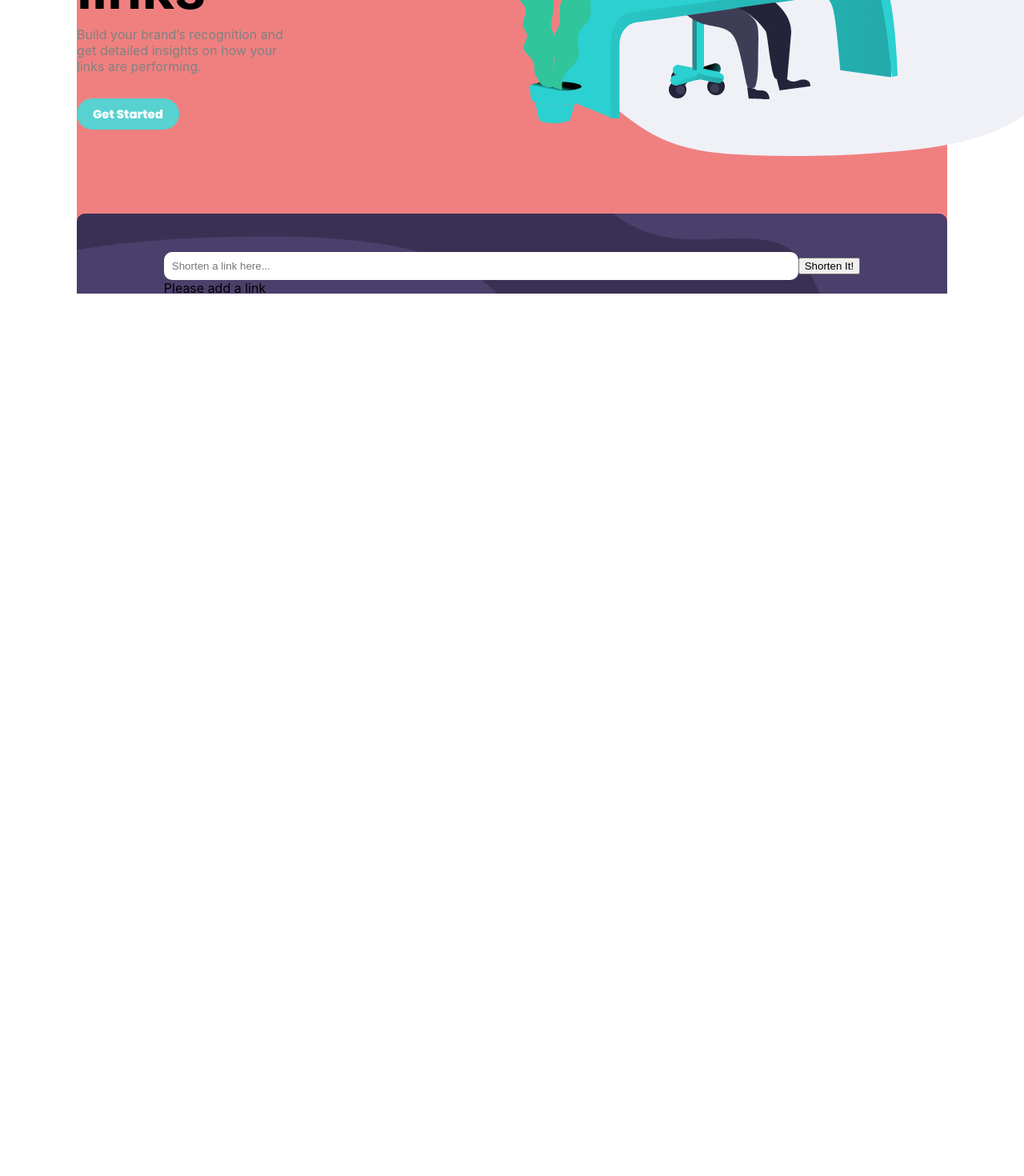
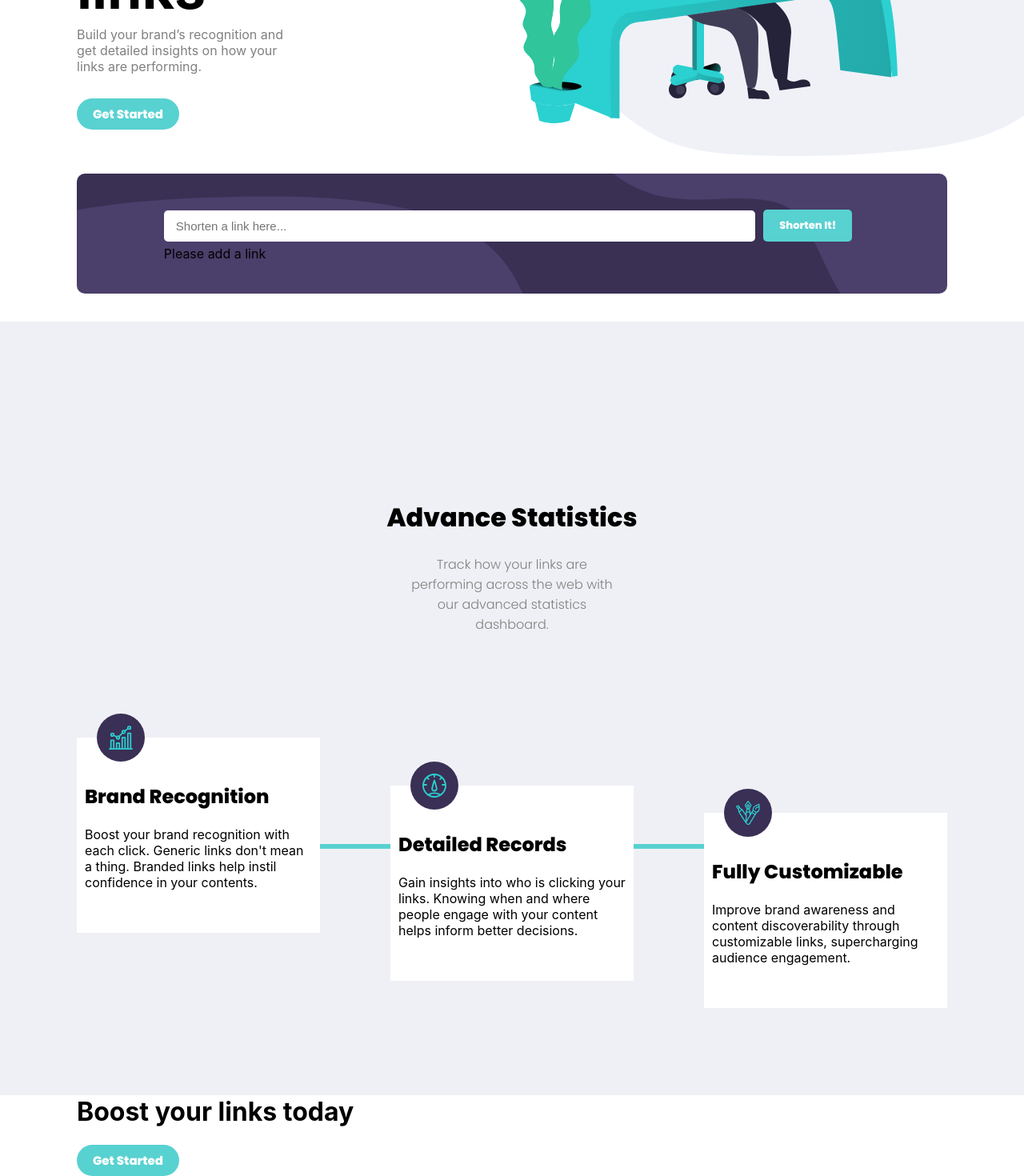
Before and after one commit to primelos/URL_shortening_API, a React (Create React App) app: page / in a window 1280 px wide. Shown: the part 433-1903 px from the top of the page at 80% size. Before the commit the page ends 800 px from the top, so only its background shows below. Built offline with nearby package versions, Linux system fonts and the light colour scheme.

Commit message:
completed advanceStatistics and created BoostLink component

```diff
--- a/package.json
+++ b/package.json
@@ -14,6 +14,7 @@
     "react-scripts": "5.0.1",
     "redux": "^4.2.0",
     "styled-components": "^5.3.5",
+    "uuid": "^8.3.2",
     "web-vitals": "^2.1.4"
   },
   "scripts": {
--- a/src/App.js
+++ b/src/App.js
@@ -4,6 +4,8 @@ import Navbar from "./components/navbar";
 import IntroBody from "./components/introBody";
 import styled from "styled-components";
 import Search from "./components/search";
+import AdvancedStatistics from "./components/advanceStatistics";
+import BoostLinks from "./components/boost";
 
 function App() {
   return (
@@ -12,6 +14,7 @@ function App() {
         <Navbar />
         <IntroBody />
         <Search />
+        <BoostLinks />
       </AppContainer>
     </div>
   );
@@ -23,5 +26,5 @@ const AppContainer = styled.div`
   width: 85%;
   margin: 0 auto;
   position: relative;
-  height: 100vh;
+  height: 100%;
 `;
--- a/src/components/advanceStatistics/index.jsx
+++ b/src/components/advanceStatistics/index.jsx
@@ -0,0 +1,156 @@
+import React from "react";
+import styled from "styled-components";
+import ButtonLink from "../buttonLink/ButtonLink";
+
+const AdvancedStatistics = ({ shortenUrl, copyState, handleCopy }) => {
+  return (
+    <Container>
+      {shortenUrl.length > 0 &&
+        shortenUrl.map((item) => (
+          <UrlShortLink key={item.id}>
+            <OldLink>{item.urlOld}</OldLink>
+            <ShortLink href={item.urlShort}>{item.urlShort}</ShortLink>
+            <ButtonLink
+              item={item}
+              copyState={copyState}
+              text={copyState ? "Copied!" : "Copy"}
+              handleCopy={handleCopy}
+            />
+          </UrlShortLink>
+        ))}
+
+      <TitleWrapper>
+        <Title>Advance Statistics</Title>
+        <Paragraph>
+          Track how your links are performing across the web with our advanced
+          statistics dashboard.
+        </Paragraph>
+      </TitleWrapper>
+      <ContentWrapper>
+        <Content style={{ position: "relative", top: "119px" }}>
+          <ContentImage>
+            <img w src="images/icon-brand-recognition.svg" alt="" />
+          </ContentImage>
+          <ContentTitle>Brand Recognition</ContentTitle>
+          <ContentParagraph>
+            Boost your brand recognition with each click. Generic links don't
+            mean a thing. Branded links help instil confidence in your contents.
+          </ContentParagraph>
+        </Content>
+        <Content style={{ position: "relative", top: "179px" }}>
+          <ContentImage>
+            <img src="images/icon-detailed-records.svg" alt="" />
+          </ContentImage>
+          <ContentTitle>Detailed Records</ContentTitle>
+          <ContentParagraph>
+            Gain insights into who is clicking your links. Knowing when and
+            where people engage with your content helps inform better decisions.
+          </ContentParagraph>
+        </Content>
+        <Content style={{ position: "relative", top: "213px" }}>
+          <ContentImage>
+            <img src="images/icon-fully-customizable.svg" alt="" />
+          </ContentImage>
+          <ContentTitle>Fully Customizable</ContentTitle>
+          <ContentParagraph>
+            Improve brand awareness and content discoverability through
+            customizable links, supercharging audience engagement.
+          </ContentParagraph>
+        </Content>
+      </ContentWrapper>
+      <Line />
+    </Container>
+  );
+};
+
+export default AdvancedStatistics;
+
+const Container = styled.div`
+  background-color: #eff0f5;
+  height: 100%;
+  text-align: center;
+  padding-top: 200px;
+  margin-left: -300vw;
+  padding-left: 300vw;
+  margin-right: -300vw;
+  padding-right: 300vw;
+  position: relative;
+  top: 20px;
+  padding-bottom: 300px;
+`;
+
+const UrlShortLink = styled.div`
+  display: flex;
+  justify-content: flex-start;
+  align-items: center;
+  background-color: #fff;
+  border-radius: 5px;
+  position: relative;
+  bottom: 125px;
+  padding-left: 15px;
+  margin: 15px 0;
+  font-family: "Poppins", sans-serif;
+  /* font-weight: 1s00; */
+`;
+const OldLink = styled.a`
+  flex: 1;
+`;
+const ShortLink = styled.a`
+  color: #58d1d1;
+  text-decoration: none;
+`;
+
+const TitleWrapper = styled.div`
+  margin-bottom: 10px;
+`;
+
+const Title = styled.h1`
+  font-family: "Poppins", sans-serif;
+`;
+
+const Paragraph = styled.p`
+  width: 25%;
+  text-align: center;
+  margin: auto;
+  color: grey;
+  font-family: "Poppins", sans-serif;
+`;
+
+const ContentWrapper = styled.div`
+  display: flex;
+  justify-content: space-between;
+  position: relative;
+`;
+const Content = styled.div`
+  background-color: #fff;
+  width: 284px;
+  height: 208px;
+  padding: 36px 10px 0px 10px;
+  text-align: left;
+  position: relative;
+`;
+
+const ContentImage = styled.div`
+  border-radius: 50%;
+  background-color: #3a2f55;
+  display: flex;
+  justify-content: center;
+  align-items: center;
+  width: 60px;
+  height: 60px;
+  position: absolute;
+  top: -30px;
+  left: 25px;
+  img {
+    width: 30px;
+    height: 30px;
+  }
+`;
+const ContentTitle = styled.h2`
+  font-family: "Poppins", sans-serif;
+`;
+const ContentParagraph = styled.p``;
+
+const Line = styled.hr`
+  border: 3px solid #58d1d1;
+`;
--- /dev/null
+++ b/src/components/boost/index.jsx
@@ -0,0 +1,18 @@
+import React from "react";
+import styled from "styled-components";
+import Button from "../button";
+
+const BoostLinks = () => {
+  return (
+    <Container>
+      <Title>Boost your links today</Title>
+      <Button text="Get Started" />
+    </Container>
+  );
+};
+
+export default BoostLinks;
+
+const Container = styled.div``;
+
+const Title = styled.h1``;
--- /dev/null
+++ b/src/components/buttonLink/ButtonLink.jsx
@@ -0,0 +1,45 @@
+import React from "react";
+import styled from "styled-components";
+
+const ButtonLink = (props) => {
+  console.log("props", props);
+
+  return (
+    <ButtonWrapper>
+      {props.copyState === true || props.copyState === false ? (
+        <ButtonMeta
+          onClick={(e) => {
+            props.handleCopy(props.item.urlShort);
+          }}
+        >
+          {props.text}
+        </ButtonMeta>
+      ) : (
+        <ButtonMeta type={props.type}>{props.text}</ButtonMeta>
+      )}
+    </ButtonWrapper>
+  );
+};
+
+export default ButtonLink;
+
+const ButtonWrapper = styled.div`
+  border-radius: 5px;
+  padding: 5px 10px;
+`;
+
+const ButtonMeta = styled.button`
+  border-radius: 5px;
+  padding: 10px 20px;
+  border: none;
+  font-size: 13px;
+  background-color: #58d1d1;
+
+  color: #fff;
+  font-weight: bold;
+  font-family: "Poppins", sans-serif;
+  &:hover {
+    cursor: pointer;
+    background-color: #9ce2e2;
+  }
+`;
--- a/src/components/introBody/index.jsx
+++ b/src/components/introBody/index.jsx
@@ -29,7 +29,7 @@ const IntroContainer = styled.div`
   display: flex;
   max-width: 100%;
   width: 100%;
-  background-color: lightcoral;
+  padding-bottom: 80px;
 `;
 
 const BodyWrapper = styled.div`
--- a/src/components/search/index.jsx
+++ b/src/components/search/index.jsx
@@ -1,38 +1,81 @@
 import React, { useState, useEffect } from "react";
 import styled from "styled-components";
 import axios from "axios";
+import ButtonLink from "../buttonLink/ButtonLink";
+import { v4 as uuidv4 } from "uuid";
+import AdvancedStatistics from "../advanceStatistics";
 
 const initialState = "";
 const Search = () => {
   const [search, setSearch] = useState(initialState);
+  const [urlData, setUrlData] = useState();
+  const [shortenUrl, setShortenUrl] = useState([]);
+  const [copyState, setCopyState] = useState(false);
 
   const handleSend = (e) => {
     e.preventDefault();
-    alert(search.url);
-    setSearch(initialState);
+    setUrlData(search.urlName);
   };
 
   const handleChange = (e) => {
     const name = e.target.name;
     setSearch({ ...search, [name]: e.target.value });
   };
-  console.log("search", search);
+
+  const handleCopy = async (e) => {
+    console.log("e", e);
+    console.log("HEEREREREREREHERERERERE", shortenUrl);
+    let a = await navigator.clipboard.writeText(e);
+    console.log(a);
+    setCopyState(!copyState);
+  };
+
+  useEffect(() => {
+    if (!urlData) return;
+
+    axios
+      .get(`https://api.shrtco.de/v2/shorten?url=${urlData}`)
+      .then((res) => {
+        setShortenUrl([
+          ...shortenUrl,
+          {
+            id: uuidv4(),
+            urlOld: search.urlName,
+            urlShort: res.data.result.short_link2,
+          },
+        ]);
+        // console.log("res", res);
+      })
+      .catch((err) => {
+        console.log(err);
+      });
+  }, [urlData]);
+
+  console.log("shortenUrl", shortenUrl);
+
   return (
+    <>
       <SearchContainer>
         <SearchWrapper onSubmit={handleSend}>
           <label style={{ width: "100%" }}>
             <SearchInputWrapper>
               <SearchInput
                 onChange={handleChange}
-              name="url"
+                name="urlName"
                 placeholder="Shorten a link here..."
               />
-            <button type="submit">Shorten It!</button>
+              <ButtonLink type="submit" text="Shorten It!" />
             </SearchInputWrapper>
             Please add a link
           </label>
         </SearchWrapper>
       </SearchContainer>
+      <AdvancedStatistics
+        shortenUrl={shortenUrl}
+        copyState={copyState}
+        handleCopy={handleCopy}
+      />
+    </>
   );
 };
 
@@ -40,9 +83,9 @@ export default Search;
 
 const SearchContainer = styled.div`
   position: absolute;
-  top: 700px;
+  top: 650px;
   background-image: url("/images/bg-shorten-desktop.svg");
-  /* z-index: 100; */
+  z-index: 100;
   width: 100%;
   height: 150px;
   background-repeat: no-repeat;
@@ -52,10 +95,11 @@ const SearchContainer = styled.div`
   display: flex;
   justify-content: center;
   align-items: center;
+  flex-direction: column;
 `;
 
 const SearchWrapper = styled.form`
-  position: relative;
+  /* position: relative; */
   width: 80%;
   display: flex;
   justify-content: center;
@@ -69,11 +113,12 @@ const SearchInputWrapper = styled.div`
 `;
 
 const SearchInput = styled.input`
-  padding: 10px;
-  border-radius: 10px;
+  padding: 11px 15px;
+  border-radius: 5px;
   display: flex;
   flex: 1;
   border: none;
+  font-size: 15px;
 
   &:focus {
     outline: none;
```
Also changed, not shown: 1 other file (tests, documents, lock files or other folders). Lines whose indentation alone changed are shown as unchanged.
